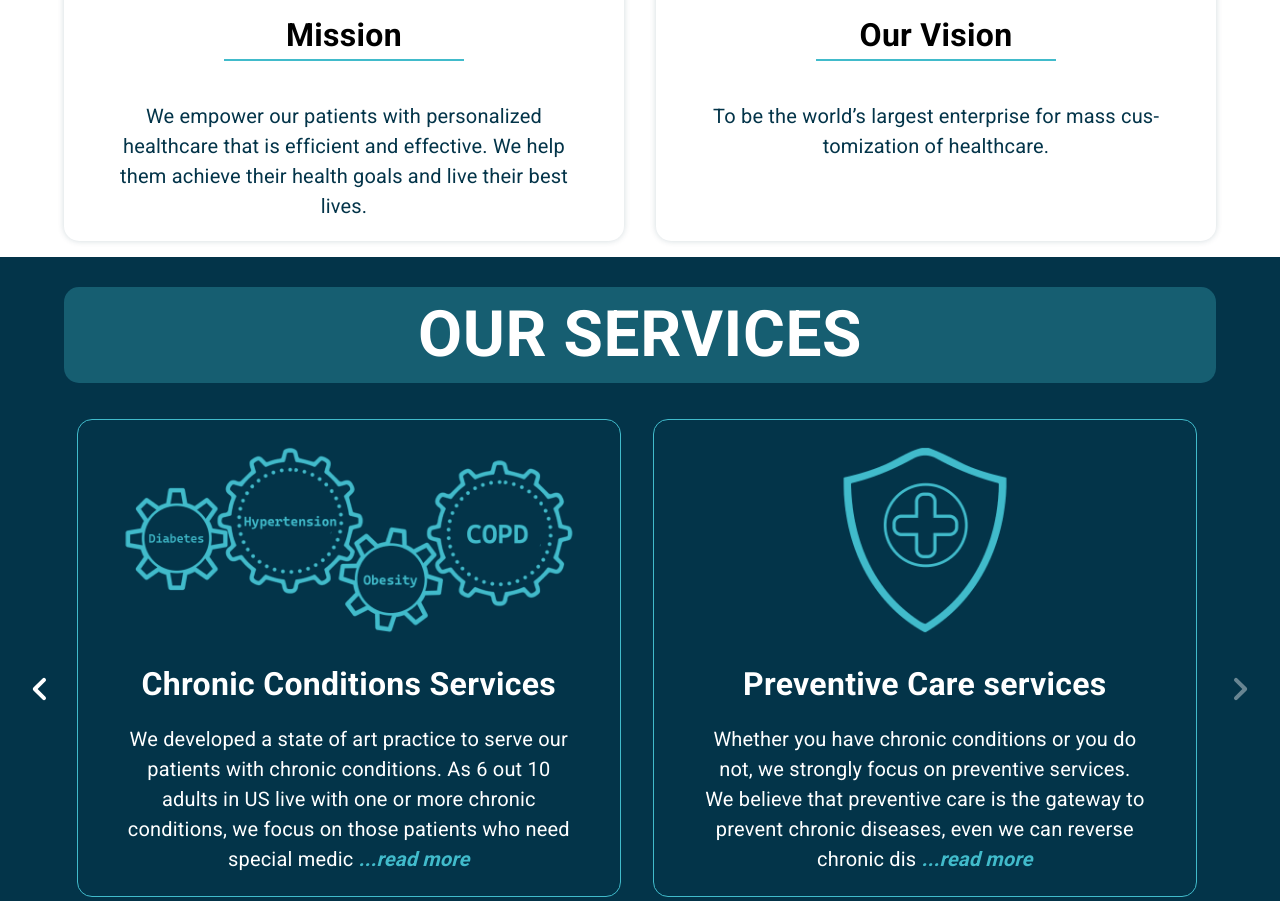
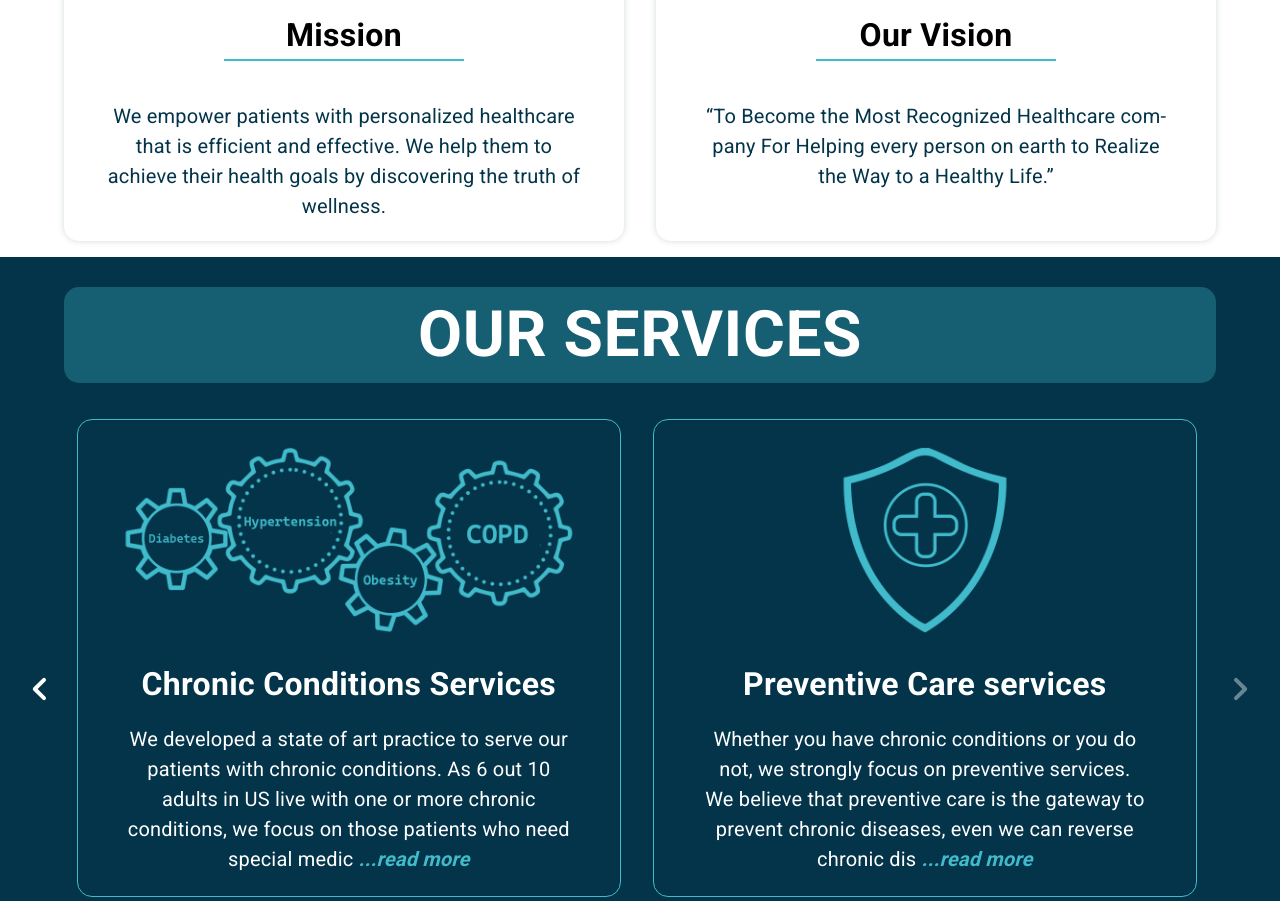
Before and after one commit to engfadymohsen/fanousclinic, a React (Create React App) app: page / in a window 1280 px wide. Shown: the part 896-1797 px from the top of the page. Built offline with nearby package versions, Linux system fonts and the light colour scheme.

Commit message:
Update MVV.tsx

```diff
--- a/src/components/home/mvv/MVV.tsx
+++ b/src/components/home/mvv/MVV.tsx
@@ -31,7 +31,8 @@ const MVV = () => {
                     <Typography sx={{ fontSize: '2rem', fontWeight: '700' }}>Mission</Typography>
                     <Box sx={{ width: '50%', height: '2px', backgroundColor: theme.sec_color }}></Box>
                     <Typography sx={{ textAlign: 'center', color: theme.primary_color, marginTop: '2.5rem', fontSize: theme.body_font}}>
-                        We empower our patients with personalized healthcare that is efficient and effective. We help them achieve their health goals and live their best lives.
+                        We empower patients with personalized healthcare that is efficient and effective.
+                        We help them to achieve their health goals by discovering the truth of wellness.
                     </Typography>
                 </Box>
             </Grid>
@@ -49,7 +50,7 @@ const MVV = () => {
                     <Typography sx={{ fontSize: '2rem', fontWeight: '700' }}>Our Vision</Typography>
                     <Box sx={{ width: '50%', height: '2px', backgroundColor: theme.sec_color }}></Box>
                     <Typography sx={{ textAlign: 'center', color: theme.primary_color, marginTop: '2.5rem', fontSize: theme.body_font, hyphens: 'auto' }}>
-                        To be the world’s largest enterprise for mass customization of healthcare.
+                        “To Become the Most Recognized Healthcare company For Helping every person on earth to Realize the Way to a Healthy Life.”
                     </Typography>
                 </Box>
             </Grid>
```
